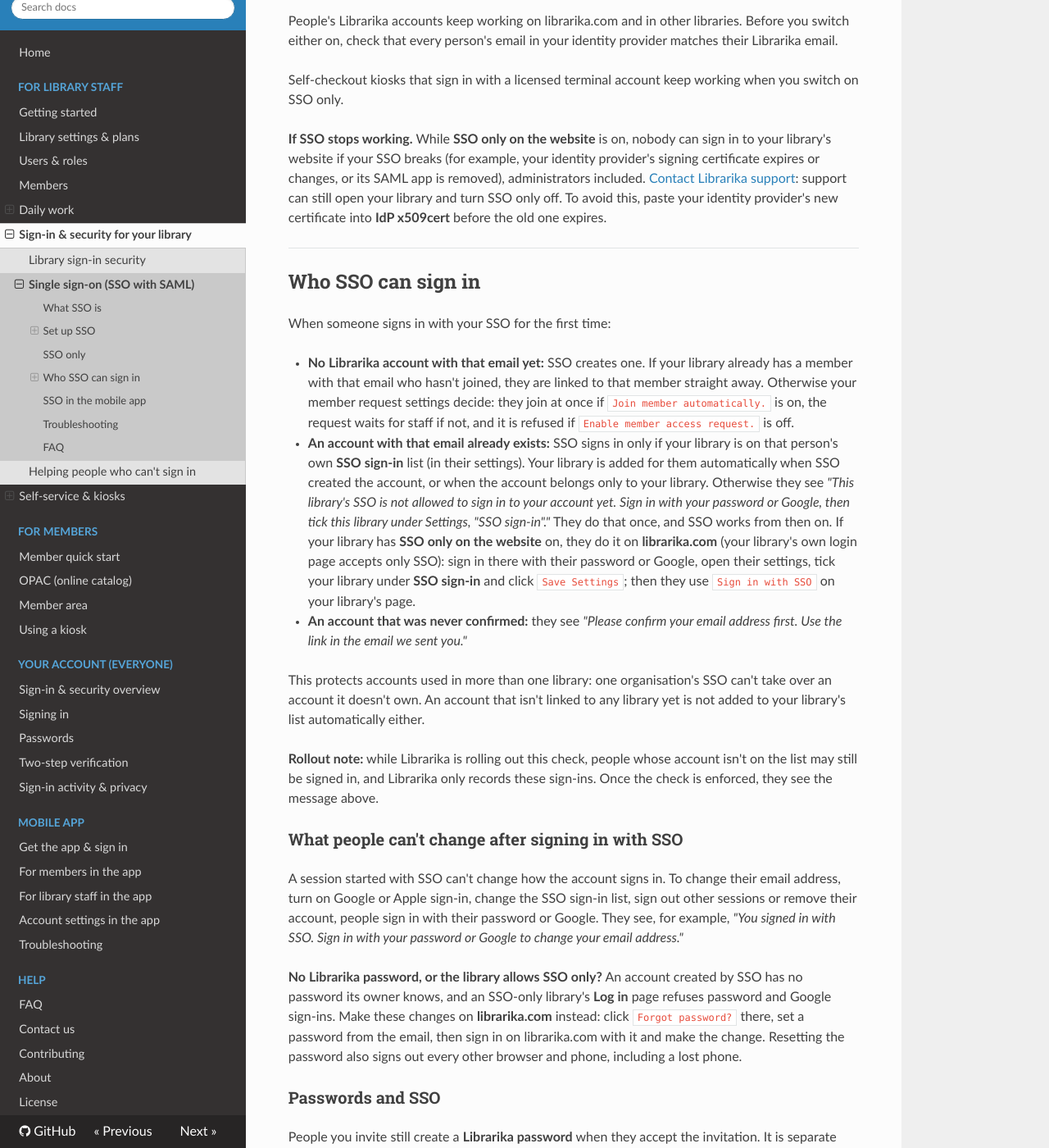
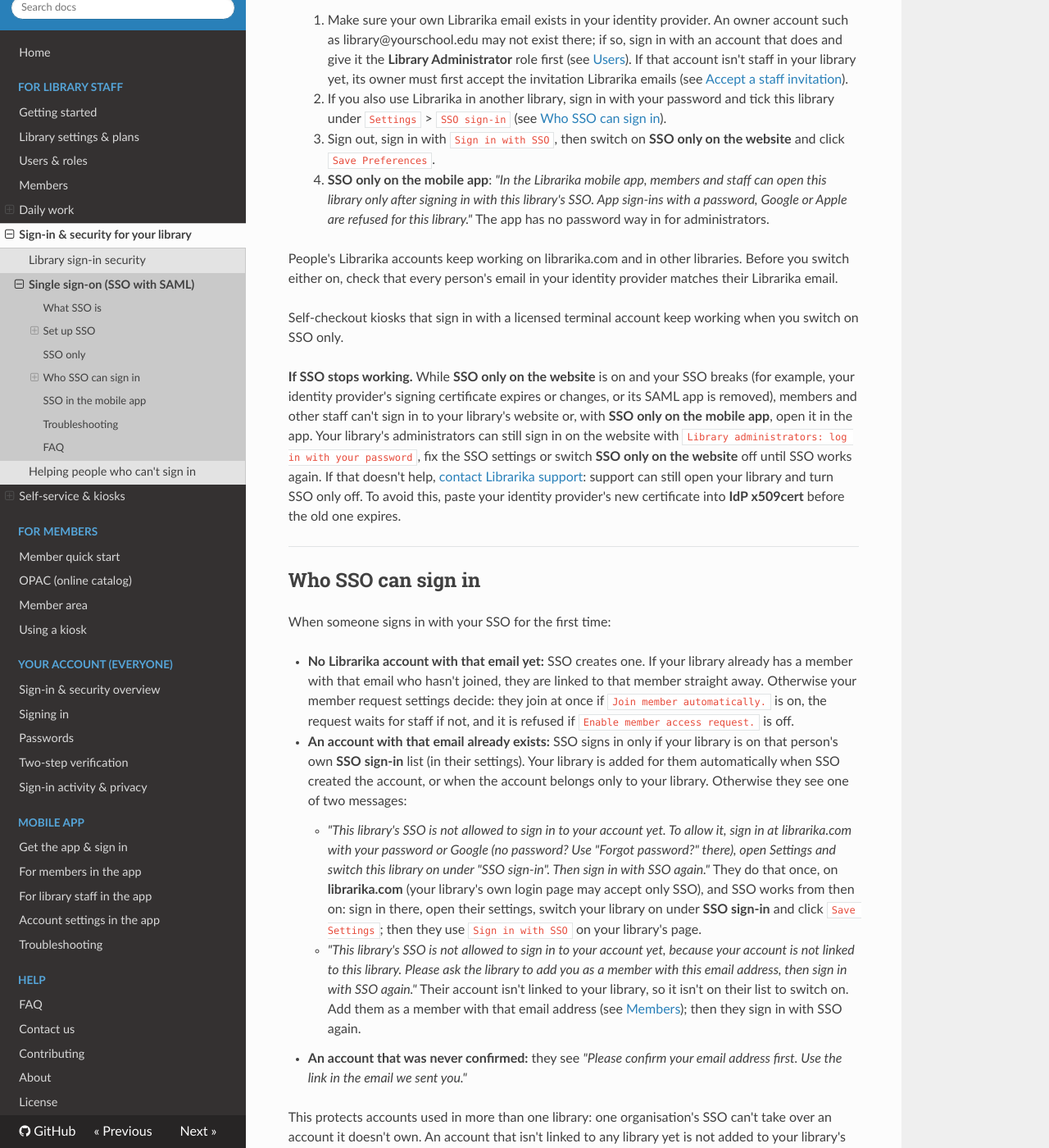
Before and after one commit to Librarika/manual, an MkDocs documentation site: the page built from docs/sso-saml.md, in a window 1280 px wide and 1400 px high, scrolled down 3437 px. Shown: the whole window at 82% size. Built offline with MkDocs 1.6.1, drawn with Linux system fonts in a browser that asks for light colours; nearby versions of some CDN libraries; some of the changed text lies outside the part shown.

Commit message:
Manual: SSO plan rules, administrators' password way in on SSO-only sites, current SSO refusal messages

```diff
--- a/docs/sso-saml.md
+++ b/docs/sso-saml.md
@@ -12,7 +12,7 @@
 
 SSO adds a way to sign in; it doesn't replace the Librarika account. Each person still has their own Librarika account, which they also use on librarika.com and in other libraries.
 
-**Availability:** Librarika support switches SSO on for each library after checking your settings. If SSO isn't available for your library yet, the SSO tab shows a note in red next to **Enable SSO**. Ask [Librarika support](https://librarika.com/spages/contact) whether your plan includes SSO and to switch it on.
+**Availability:** SSO is available on the **Silver** plan and higher, and **SSO only** (see [SSO only](#sso-only)) on the **Gold** plan and higher (see [What each plan includes](libraries.md#what-each-plan-includes)). On those plans, Librarika support activates SSO for each library after checking your settings. Until SSO is available for your library, the SSO tab shows *"SSO is available on the Silver plan and higher."* in red next to **Enable SSO**, also on a Silver or higher plan before support has activated it. Ask [Librarika support](https://librarika.com/spages/contact) to activate it.
 
 ---
 
@@ -20,7 +20,7 @@
 
 You need someone who can add a SAML application in your identity provider's admin console.
 
-**Before you start:** if **Enable SSO** has a red note next to it, SSO isn't available for your library yet. [Contact Librarika support](https://librarika.com/spages/contact) first: until SSO is available, the identity provider details you enter in Step 3 are **not saved**, and **Enable SSO** shows as off again after you save.
+**Before you start:** if **Enable SSO** has a red note next to it, SSO isn't available for your library yet. [Contact Librarika support](https://librarika.com/spages/contact) first: until SSO is available, the identity provider details you enter in Step 3 are **not saved** (*"Your identity provider details were not saved: SSO is not available for this library yet. Please contact Librarika support."*), and **Enable SSO** shows as off again after you save.
 
 ### Step 1: open the SSO tab
 
@@ -76,10 +76,12 @@
 
 ## SSO only
 
-Two switches on the `SSO` tab make SSO the only way into your library. They only work while **Enable SSO** is on.
+Two switches on the `SSO` tab make SSO the only way into your library. They only work while **Enable SSO** is on, and only on the **Gold** plan and higher: on other plans they show *"SSO only is available on the Gold plan and higher."*, and saving with one ticked shows *"Saved, but "SSO only" was not switched on: it is available on the Gold plan and higher."*
 
-* **SSO only on the website**: *"Members and staff can sign in to this library's website with SSO only. Anyone signed in another way (password, Google, or from My Libraries on librarika.com) is signed out and asked to sign in with SSO."*
-	* The **Log in** page then shows only the SSO button.
+* **SSO only on the website**: *"Members and staff can sign in to this library's website with SSO only. Anyone signed in another way (password, Google, or from My Libraries on librarika.com) is signed out and asked to sign in with SSO. Switch it on while signed in with SSO."*
+	* The **Log in** page then shows only the SSO button, and under it the link `Library administrators: log in with your password`.
+	* **Your library's administrators** can still sign in on the website through that link, with their password (and their two-step code if they use two-step verification). They see a note that they signed in with their password because they administer the library, and each such sign-in is recorded. This is the way in if your SSO stops working.
+	* **Members and other staff** who try a password or Google there see *"This library allows sign-in with its SSO only. Please sign in with SSO."*
 	* You can switch it on only **while you are signed in with your library's SSO**, so you can't lock yourself out. Otherwise you see *"Saved, but "SSO only" for the web was not switched on: sign out, sign in with this library's SSO, then switch it on."*
 	* Google and Apple sign-ups aren't accepted for your library.
 
@@ -88,13 +90,13 @@
 	1. Make sure your own Librarika email exists in your identity provider. An owner account such as library@yourschool.edu may not exist there; if so, sign in with an account that does and give it the **Library Administrator** role first (see [Users](users.md#add-user)). If that account isn't staff in your library yet, its owner must first accept the invitation Librarika emails (see [Accept a staff invitation](users.md#accept-a-staff-invitation)).
 	2. If you also use Librarika in another library, sign in with your password and tick this library under `Settings` > `SSO sign-in` (see [Who SSO can sign in](#who-sso-can-sign-in)).
 	3. Sign out, sign in with `Sign in with SSO`, then switch on **SSO only on the website** and click `Save Preferences`.
-* **SSO only on the mobile app**: *"In the Librarika mobile app, members and staff can open this library only after signing in with this library's SSO. App sign-ins with a password, Google or Apple are refused for this library."*
+* **SSO only on the mobile app**: *"In the Librarika mobile app, members and staff can open this library only after signing in with this library's SSO. App sign-ins with a password, Google or Apple are refused for this library."* The app has no password way in for administrators.
 
 People's Librarika accounts keep working on librarika.com and in other libraries. Before you switch either on, check that every person's email in your identity provider matches their Librarika email.
 
 Self-checkout kiosks that sign in with a licensed terminal account keep working when you switch on SSO only.
 
-**If SSO stops working.** While **SSO only on the website** is on, nobody can sign in to your library's website if your SSO breaks (for example, your identity provider's signing certificate expires or changes, or its SAML app is removed), administrators included. [Contact Librarika support](https://librarika.com/spages/contact): support can still open your library and turn SSO only off. To avoid this, paste your identity provider's new certificate into **IdP x509cert** before the old one expires.
+**If SSO stops working.** While **SSO only on the website** is on and your SSO breaks (for example, your identity provider's signing certificate expires or changes, or its SAML app is removed), members and other staff can't sign in to your library's website or, with **SSO only on the mobile app**, open it in the app. Your library's administrators can still sign in on the website with `Library administrators: log in with your password`, fix the SSO settings or switch **SSO only on the website** off until SSO works again. If that doesn't help, [contact Librarika support](https://librarika.com/spages/contact): support can still open your library and turn SSO only off. To avoid this, paste your identity provider's new certificate into **IdP x509cert** before the old one expires.
 
 ---
 
@@ -103,7 +105,9 @@
 When someone signs in with your SSO for the first time:
 
 * **No Librarika account with that email yet:** SSO creates one. If your library already has a member with that email who hasn't joined, they are linked to that member straight away. Otherwise your member request settings decide: they join at once if `Join member automatically.` is on, the request waits for staff if not, and it is refused if `Enable member access request.` is off.
-* **An account with that email already exists:** SSO signs in only if your library is on that person's own **SSO sign-in** list (in their settings). Your library is added for them automatically when SSO created the account, or when the account belongs only to your library. Otherwise they see *"This library's SSO is not allowed to sign in to your account yet. Sign in with your password or Google, then tick this library under Settings, "SSO sign-in"."* They do that once, and SSO works from then on. If your library has **SSO only on the website** on, they do it on **librarika.com** (your library's own login page accepts only SSO): sign in there with their password or Google, open their settings, tick your library under **SSO sign-in** and click `Save Settings`; then they use `Sign in with SSO` on your library's page.
+* **An account with that email already exists:** SSO signs in only if your library is on that person's own **SSO sign-in** list (in their settings). Your library is added for them automatically when SSO created the account, or when the account belongs only to your library. Otherwise they see one of two messages:
+	* *"This library's SSO is not allowed to sign in to your account yet. To allow it, sign in at librarika.com with your password or Google (no password? Use "Forgot password?" there), open Settings and switch this library on under "SSO sign-in". Then sign in with SSO again."* They do that once, on **librarika.com** (your library's own login page may accept only SSO), and SSO works from then on: sign in there, open their settings, switch your library on under **SSO sign-in** and click `Save Settings`; then they use `Sign in with SSO` on your library's page.
+	* *"This library's SSO is not allowed to sign in to your account yet, because your account is not linked to this library. Please ask the library to add you as a member with this email address, then sign in with SSO again."* Their account isn't linked to your library, so it isn't on their list to switch on. Add them as a member with that email address (see [Members](members.md)); then they sign in with SSO again.
 * **An account that was never confirmed:** they see *"Please confirm your email address first. Use the link in the email we sent you."*
 
 This protects accounts used in more than one library: one organisation's SSO can't take over an account it doesn't own. An account that isn't linked to any library yet is not added to your library's list automatically either.
@@ -114,7 +118,7 @@
 
 A session started with SSO can't change how the account signs in. To change their email address, turn on Google or Apple sign-in, change the SSO sign-in list, sign out other sessions or remove their account, people sign in with their password or Google. They see, for example, *"You signed in with SSO. Sign in with your password or Google to change your email address."*
 
-**No Librarika password, or the library allows SSO only?** An account created by SSO has no password its owner knows, and an SSO-only library's **Log in** page refuses password and Google sign-ins. Make these changes on **librarika.com** instead: click `Forgot password?` there, set a password from the email, then sign in on librarika.com with it and make the change. Resetting the password also signs out every other browser and phone, including a lost phone.
+**No Librarika password, or the library allows SSO only?** An account created by SSO has no password its owner knows, and an SSO-only library's **Log in** page refuses password and Google sign-ins (except the administrators' password link). Make these changes on **librarika.com** instead: click `Forgot password?` there, set a password from the email, then sign in on librarika.com with it and make the change. Resetting the password also signs out every other browser and phone, including a lost phone.
 
 ### Passwords and SSO
 
@@ -138,9 +142,10 @@
 |---|---|
 | *"Your SSO login is either invalid or expired."* | The sign-in took too long, was reused, or SSO isn't active yet. Try again from the library's **Log in** page. If it keeps happening, check the ACS URL, Entity ID and certificate on both sides, and ask support whether SSO is activated. |
 | *"Your organisation's sign-in did not send an email address. …"* | Set the Name ID in your identity provider to the user's email address. |
-| *"This library's SSO is not allowed to sign in to your account yet. …"* | The person's account is also used elsewhere. They sign in with their password or Google once and tick your library under **SSO sign-in** in their settings. |
+| *"This library's SSO is not allowed to sign in to your account yet. To allow it, sign in at librarika.com …"* | The person's account is also used elsewhere. They sign in on librarika.com with their password or Google once (no password: `Forgot password?`), and switch your library on under **SSO sign-in** in their settings. |
+| *"This library's SSO is not allowed to sign in to your account yet, because your account is not linked to this library. …"* | The account isn't linked to your library. Add the person as a member with that email address, then they sign in with SSO again. |
 | *"More than one account uses this email address, so it cannot be signed in this way. …"* | Contact Librarika support. |
-| *"This library allows sign-in with its SSO only. Please sign in with SSO."* | **SSO only on the website** is on. Use the `Sign in with SSO` button. |
+| *"This library allows sign-in with its SSO only. Please sign in with SSO."* | **SSO only on the website** is on. Use the `Sign in with SSO` button. Library administrators can use `Library administrators: log in with your password`. |
 | *"SSO is not available for this library."* (app) | SSO isn't switched on for the library, or support hasn't activated it yet. |
 
 ---
@@ -149,7 +154,7 @@
 
 **Is SSO active as soon as I save?**
 
-No. After you save your SSO settings, contact Librarika support. SSO works once support has checked and activated it.
+No. SSO needs the Silver plan or higher (SSO only: Gold or higher). After you save your SSO settings, contact Librarika support. SSO works once support has checked and activated it.
 
 **Can members still sign in with their Librarika password?**
 
```
Also changed, not shown: docs/helping-people-sign-in.md (+3 -2 lines), docs/libraries.md (+3 -2 lines), docs/signing-in.md (+3 -2 lines).
